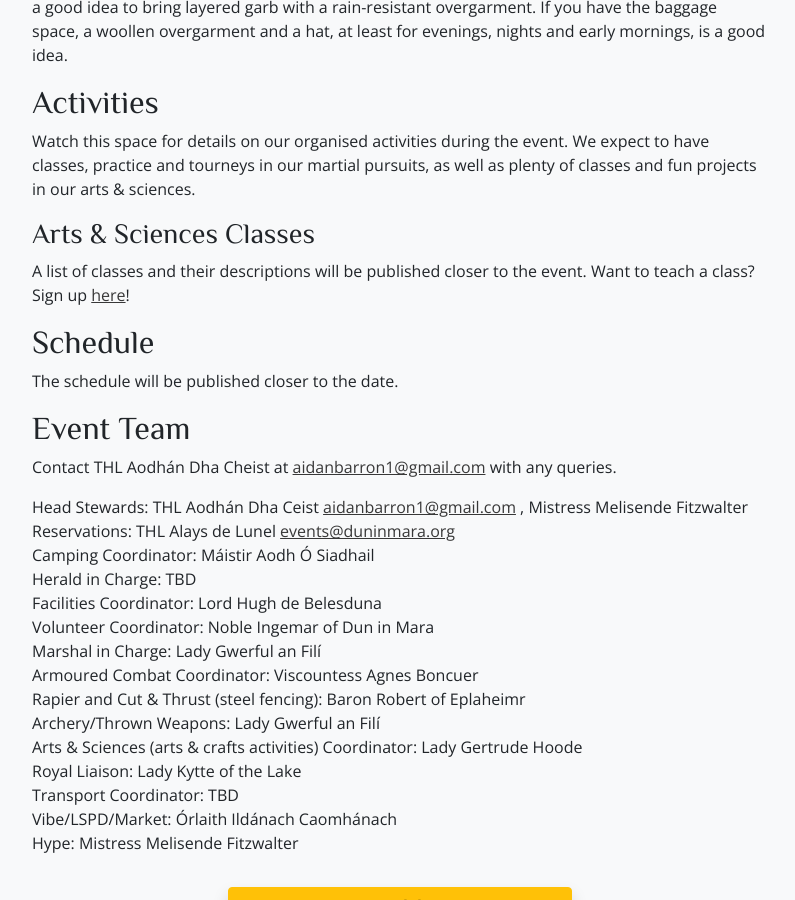
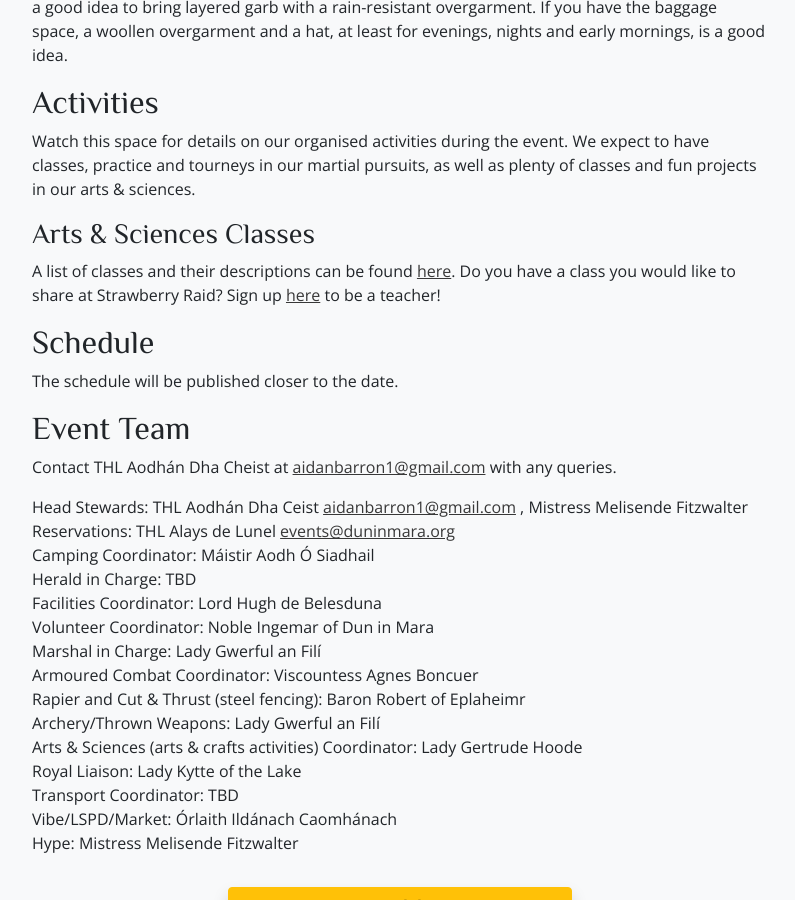
Before and after one commit to drachenwald/dun-in-mara, a Jekyll site: the page built from events/2026/strawberry-raid-v/index.md, in a window 1280 px wide and 900 px high, scrolled down 4623 px. Shown: the whole window, without its empty margins (50-845 px from the left). Built offline with Jekyll 4.4.1, drawn with Linux system fonts in a browser that asks for light colours; comment, search, counter and statistics services are not loaded.

Commit message:
added link to class page to the SR index

```diff
--- a/events/2026/strawberry-raid-v/index.md
+++ b/events/2026/strawberry-raid-v/index.md
@@ -140,8 +140,8 @@ Watch this space for details on our organised activities during the event. We ex
 
 ### Arts & Sciences Classes
 
-A list of classes and their descriptions will be published closer to the event.
-Want to teach a class? Sign up [here](https://forms.gle/EEVjPvAZ9Qv2akFLA)!
+A list of classes and their descriptions can be found [here](classes/).
+Do you have a class you would like to share at Strawberry Raid? Sign up [here](https://forms.gle/EEVjPvAZ9Qv2akFLA) to be a teacher!
 
 <!--Sign-up for *attending* classes will open on **30 April at 18:00** Irish Standard Time.   -->
 
```
